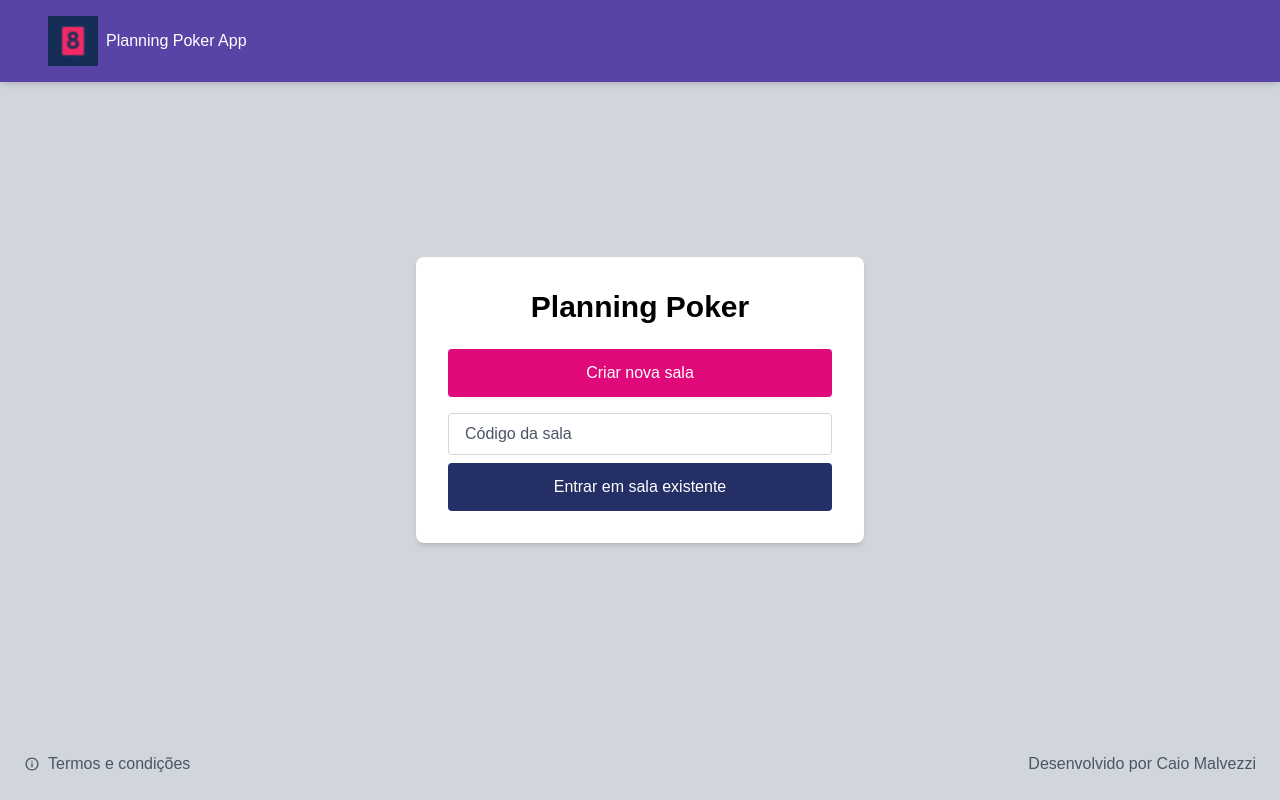
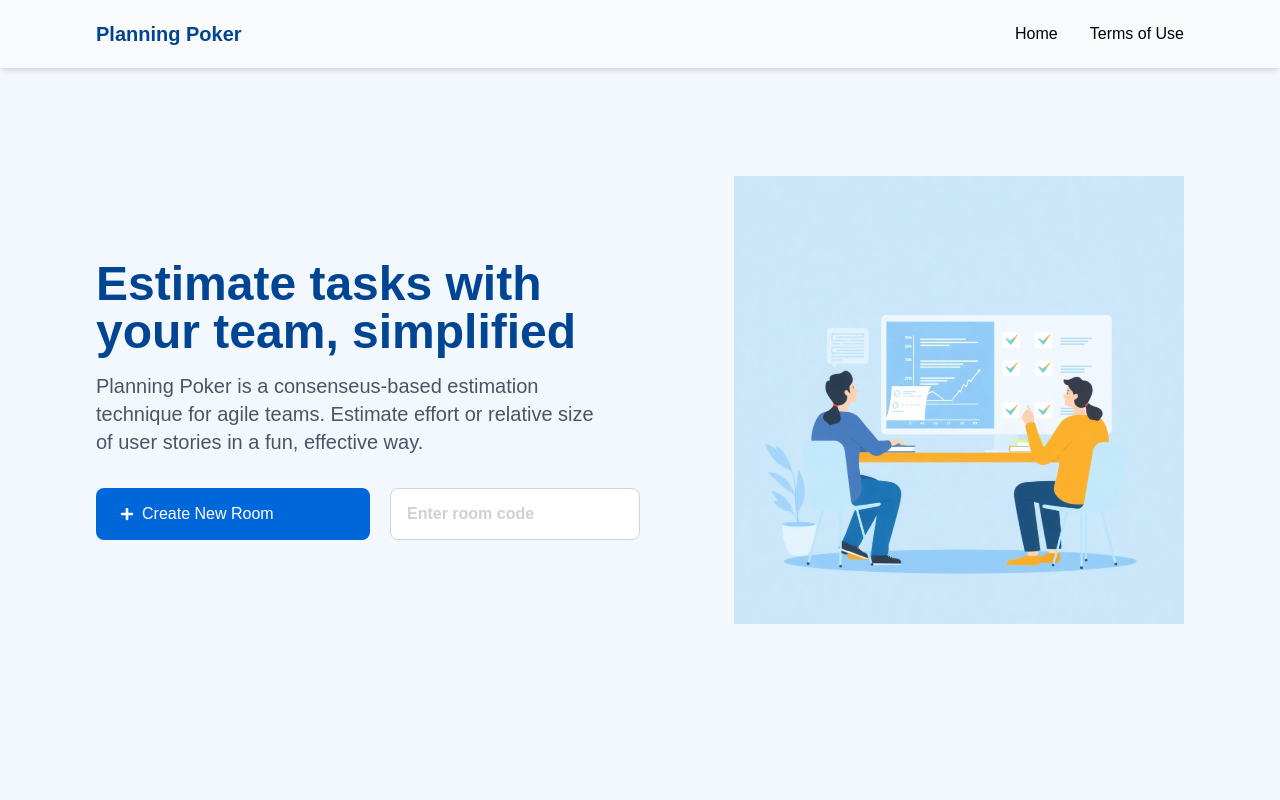
Before and after one commit to malvezzidatr/planning-poker, a Next.js app: page / in a window 1280 px wide. Built offline with nearby package versions, Linux system fonts and the light colour scheme.

Commit message:
Add new components and update Home page layout for enhanced user experience

```diff
--- a/src/app/page.tsx
+++ b/src/app/page.tsx
@@ -2,12 +2,19 @@
 import { useState } from "react";
 import { useRouter } from "next/navigation";
 import { v4 as uuid } from "uuid";
-import { IoMdInformationCircleOutline } from "react-icons/io";
 import Header from "@/components/Header/Header";
+import Image from "next/image";
+import { Button } from "@/components/Button/Button";
+import { Input } from "@/components/Input/Input";
+import { JoinRoomModal } from "@/components/JoinRoomModal/JoinRoomModal";
+import { CreateRoomModal } from "@/components/CreateRoomModal/CreateRoomModal";
 
 export default function Home() {
   const router = useRouter();
   const [roomInput, setRoomInput] = useState("");
+  const [isCreateRoomModalOpen, setIsCreateRoomModalOpen] = useState(false);
+  const [isJoinRoomModalOpen, setIsJoinRoomModalOpen] = useState(false);
+  const [roomCode, setRoomCode] = useState("");
 
   const createRoom = () => {
     const newRoomId = uuid().slice(0, 6);
@@ -15,45 +22,47 @@ export default function Home() {
   };
 
   const joinRoom = () => {
-    if (roomInput.trim()) {
-      router.push(`/room/${roomInput.trim()}`);
+    if (roomCode.trim()) {
+      router.push(`/room/${roomCode.trim()}`);
+    }
+  };
+
+  const handleKeyDown = (event) => {
+    if (event.key === 'Enter') {
+      if (roomCode.trim()) {
+        setIsJoinRoomModalOpen(true);
+      }
     }
   };
 
   return (
-    <div className="min-h-screen bg-gray-300 flex items-center justify-center p-6">
+    <div className="min-h-screen bg-gray-300 flex">
       <Header />
-      <div className="bg-white p-8 rounded-lg shadow-md max-w-md w-full text-center">
-        <h1 className="text-3xl font-bold text-primary mb-6 text-black">Planning Poker</h1>
-
-        <button
-          onClick={createRoom}
-          className="bg-[#DF0979] bg-primary text-white w-full py-3 rounded hover:bg-[#BE0867] cursor-pointer transition mb-4"
-        >
-          Criar nova sala
-        </button>
-
-        <div className="relative mb-2">
-          <input
-            type="text"
-            placeholder="Código da sala"
-            className="w-full border border-gray-300 rounded py-2 px-4 placeholder-gray-600 text-gray-800"
-            value={roomInput}
-            onChange={(e) => setRoomInput(e.target.value)}
-          />
+      <div className="bg-[#F3F8FE] px-24 flex items-center justify-between w-full">
+        <div className="w-1/2">
+          <h1 className="text-[#004593] font-bold text-5xl mb-4">Estimate tasks with your team, simplified</h1>
+          <p className="text-[#4B5563] text-xl w-11/12">Planning Poker is a consenseus-based estimation technique for agile teams. Estimate effort or relative size of user stories in a fun, effective way.</p>
+          <div className="mt-8 flex gap-5">
+            <Button full onClick={() => setIsCreateRoomModalOpen(true)} text="Create New Room" iconName="plus" />
+            <Input onKeyDown={handleKeyDown} value={roomCode} setValue={setRoomCode} placeholder="Enter room code" />
+          </div>
         </div>
-        <button
-          onClick={joinRoom}
-          className="bg-[#242F66] text-white w-full py-3 rounded hover:bg-[#151F4F] cursor-pointer transition"
-        >
-          Entrar em sala existente
-        </button>
+        <Image width={450} height={450} alt="teste" src={'/Image_home.png'} />
       </div>
-      <div onClick={() => router.push('/terms')} className="cursor-pointer absolute bottom-6 left-6 text-gray-600 gap-2 flex items-center">
-        <IoMdInformationCircleOutline />
-        <p>Termos e condições</p>
-      </div>
-      <p className="text-gray-600 absolute right-6 bottom-6">Desenvolvido por Caio Malvezzi</p>
+      <JoinRoomModal
+        onClose={() => setIsJoinRoomModalOpen(false)}
+        isOpen={isJoinRoomModalOpen}
+        headerTitle="Join Room"
+        headerDescription="Please provide your details to join the session."
+        handlePress={joinRoom}
+      />
+      <CreateRoomModal
+        onClose={() => setIsCreateRoomModalOpen(false)}
+        isOpen={isCreateRoomModalOpen}
+        headerTitle="Create Room"
+        headerDescription="Set up your planning session and invite your team"
+        handlePress={createRoom}
+      />
     </div>
   );
 }
--- /dev/null
+++ b/src/components/Button/Button.tsx
@@ -0,0 +1,22 @@
+import Icon, { IconName } from "../Icon/Icon"
+
+interface IButtonProps {
+  onClick: () => void;
+  text: string;
+  iconName?: IconName;
+  full?: boolean
+}
+
+export const Button = ({
+  onClick,
+  text,
+  iconName,
+  full,
+}: IButtonProps) => {
+  return (
+    <button className={`bg-[#0067DA] flex items-center py-3 px-6 rounded-lg cursor-pointer hover:bg-[#0056B3] transition-colors text-white ${full ? "w-full" : ""}`} onClick={onClick}>
+      {iconName && <Icon size={14} name={iconName} color="#FFF" />}
+      <p className="ml-2">{text}</p>
+    </button>
+  )
+}
--- /dev/null
+++ b/src/components/CreateRoomModal/CreateRoomModal.tsx
@@ -0,0 +1,70 @@
+import { useState } from "react";
+import Icon from "../Icon/Icon"
+import { Input } from "../Input/Input";
+import { UserRoleCard } from "../UserRoleCard/UserRoleCard";
+import { Button } from "../Button/Button";
+import { VotingCardType } from "../VotingCardType/VotingCardType";
+
+interface ICreateRoomModal {
+  headerTitle: string;
+  headerDescription?: string;
+  isOpen: boolean;
+  onClose: () => void;
+  handlePress: () => void;
+}
+
+export const CreateRoomModal = ({
+  headerTitle,
+  headerDescription,
+  isOpen,
+  onClose,
+  handlePress
+}: ICreateRoomModal) => {
+  const [name, setName] = useState("");
+  const [roomName, setRoomName] = useState("");
+  const [isPlayer, setIsPlayer] = useState(true);
+
+  const handleRoleChange = (role: "player" | "spectator") => {
+    setIsPlayer(role === "player");
+  };
+
+  return (
+    <div
+      style={{backgroundColor: "rgba(0, 0, 0, 0.5)", display: isOpen ? "flex" : "none"}}
+      className="fixed inset-0 flex flex-col justify-center items-center z-50"
+    >
+      <div className="bg-white text-black p-6 rounded-lg shadow-lg w-[700px]">
+        <div className="mb-10">
+          <div className="flex items-center justify-between">
+            <p className="text-2xl font-bold">{headerTitle}</p>
+            <div onClick={onClose}>
+              <Icon className="cursor-pointer hover:opacity-60 transition" name="close" color="#000" />
+            </div>
+          </div>
+          <p>{headerDescription}</p>
+        </div>
+        <div>
+          <div className="mb-6 flex gap-4">
+            <Input value={name} setValue={setName} labelText="Your Name *" placeholder="Enter your name" full />
+            {/* <Input value={roomName} setValue={setRoomName} labelText="Room Name (optional)" placeholder="Sprint planning session" full /> */}
+          </div>
+          <div className="mt-6 flex flex-col gap-4">
+            <p className="text-md text-black">Voting Cards Type *</p>
+            <VotingCardType type="Fibonacci" description="Classic agile estimation" />
+          </div>
+          <div className="mt-6 flex flex-col gap-4">
+            <p className="text-md text-black">Your role *</p>
+            <div className="flex gap-4">
+              <UserRoleCard onPress={() => handleRoleChange("player")} active={isPlayer} type="Player" description="Vote on estimates" iconName="user" />
+              {/* <UserRoleCard onPress={() => handleRoleChange("spectator")} active={!isPlayer} type="Spectator" description="Watch only" iconName="eye" /> */}
+            </div>
+          </div>
+        </div>
+        <div className="flex justify-between mt-6 gap-4">
+          <Button full text="Cancel" onClick={onClose} />
+          <Button full text="Create Room" iconName="plus" onClick={handlePress} />
+        </div>
+      </div>
+    </div>
+  )
+}
--- a/src/components/Header/Header.tsx
+++ b/src/components/Header/Header.tsx
@@ -11,10 +11,11 @@ export default function Header() {
   };
 
   return (
-    <header className="fixed left-0 top-0 w-full py-4 px-12 bg-[#5944A6] shadow-md flex items-center z-50">
-      <div onClick={handleClick} className="flex items-center gap-2 cursor-pointer">
-        <Image className="cursor-pointer" width={50} height={50} src={'/favicon-80x80.png'} alt="logo" />
-        <p className="text-white">Planning Poker App</p>
+    <header className="fixed left-0 top-0 w-full py-5 px-24 bg-[#f9FAFB] shadow-md flex z-50 items-center justify-between">
+      <p className="text-[#004593] font-bold text-xl cursor-pointer">Planning Poker</p>
+      <div className="text-black flex gap-8">
+        <p>Home</p>
+        <p>Terms of Use</p>
       </div>
     </header>
   )
--- /dev/null
+++ b/src/components/Icon/Icon.tsx
@@ -0,0 +1,29 @@
+import {
+  FaPlus,
+  FaArrowRight,
+  FaTimes,
+  FaUserAlt,
+  FaEye,
+} from "react-icons/fa";
+
+const icons = {
+  plus: FaPlus,
+  arrowRight: FaArrowRight,
+  close: FaTimes,
+  user: FaUserAlt,
+  eye: FaEye,
+} as const;
+
+export type IconName = keyof typeof icons;
+
+interface IconProps {
+  name: IconName;
+  size?: number;
+  color?: string;
+  className?: string;
+}
+
+export default function Icon({ name, size = 24, color, className }: IconProps) {
+  const IconComponent = icons[name];
+  return <IconComponent size={size} color={color} className={className} />;
+}
--- /dev/null
+++ b/src/components/Input/Input.tsx
@@ -0,0 +1,40 @@
+import { label } from "framer-motion/client";
+import Icon, { IconName } from "../Icon/Icon";
+
+interface InputProps extends React.InputHTMLAttributes<HTMLInputElement> {
+  value: string;
+  setValue: React.Dispatch<React.SetStateAction<string>>;
+  labelText?: string;
+  full?: boolean;
+  iconName?: IconName;
+}
+
+export const Input = ({
+  value,
+  setValue,
+  placeholder,
+  labelText,
+  full,
+  iconName,
+  ...props
+}: InputProps) => {
+  return (
+    <div className="flex flex-col w-full">
+      {labelText && (
+        <p className="text-md text-black mb-2">{labelText}</p>
+      )}
+      <div className={`pr-4 py-4 bg-white flex items-center rounded-lg justify-between border-[1px] border-[#D1D5DA] ${full ? 'w-full' : 'w-[250px]'}`}>
+        <input
+          {...props}
+          value={value}
+          onChange={(e) => setValue(e.target.value)}
+          placeholder={placeholder}
+          className=" bg-red w-10/12 h-full px-4 placeholder text-[#9BA3AF] outline-0 font-bold"
+        />
+        {iconName && (
+          <Icon className="cursor-pointer" name={iconName} size={14} color="#0067DA" />
+        )}
+      </div>
+    </div>
+  )
+}
--- /dev/null
+++ b/src/components/JoinRoomModal/JoinRoomModal.tsx
@@ -0,0 +1,61 @@
+import { useState } from "react";
+import Icon from "../Icon/Icon"
+import { Input } from "../Input/Input";
+import { UserRoleCard } from "../UserRoleCard/UserRoleCard";
+import { Button } from "../Button/Button";
+
+interface IModalProps {
+  headerTitle: string;
+  headerDescription?: string;
+  isOpen: boolean;
+  onClose: () => void;
+  handlePress: () => void;
+}
+
+export const JoinRoomModal = ({
+  headerTitle,
+  headerDescription,
+  isOpen,
+  onClose,
+  handlePress
+}: IModalProps) => {
+  const [name, setName] = useState("");
+  const [isPlayer, setIsPlayer] = useState(true);
+
+  const handleRoleChange = (role: "player" | "spectator") => {
+    setIsPlayer(role === "player");
+  };
+
+  return (
+    <div
+      style={{backgroundColor: "rgba(0, 0, 0, 0.5)", display: isOpen ? "flex" : "none"}}
+      className="fixed inset-0 flex flex-col justify-center items-center z-50"
+    >
+      <div className="bg-white text-black p-6 rounded-lg shadow-lg w-[500px]">
+        <div className="mb-10">
+          <div className="flex items-center justify-between">
+            <p className="text-2xl font-bold">{headerTitle}</p>
+            <div onClick={onClose}>
+              <Icon className="cursor-pointer hover:opacity-60 transition" name="close" color="#000" />
+            </div>
+          </div>
+          <p>{headerDescription}</p>
+        </div>
+        <div>
+          <Input value={name} setValue={setName} labelText="Your Name *" placeholder="Enter your name" full />
+          <div className="mt-6 flex flex-col gap-4">
+            <p className="text-md text-black">Role *</p>
+            <div className="flex gap-4">
+              <UserRoleCard onPress={() => handleRoleChange("player")} active={isPlayer} type="Player" description="Vote on estimates" iconName="user" />
+              {/* <UserRoleCard onPress={() => handleRoleChange("spectator")} active={!isPlayer} type="Spectator" description="Watch only" iconName="eye" /> */}
+            </div>
+          </div>
+        </div>
+        <div className="flex justify-between mt-6 gap-4">
+          <Button full text="Cancel" onClick={onClose} />
+          <Button full text="Join Room" iconName="arrowRight" onClick={handlePress} />
+        </div>
+      </div>
+    </div>
+  )
+}
```
Also changed, not shown: src/components/UserRoleCard/UserRoleCard.tsx (added, +25 -0 lines), src/components/VotingCardType/VotingCardType.tsx (added, +29 -0 lines), public/Image_home.png (added).
